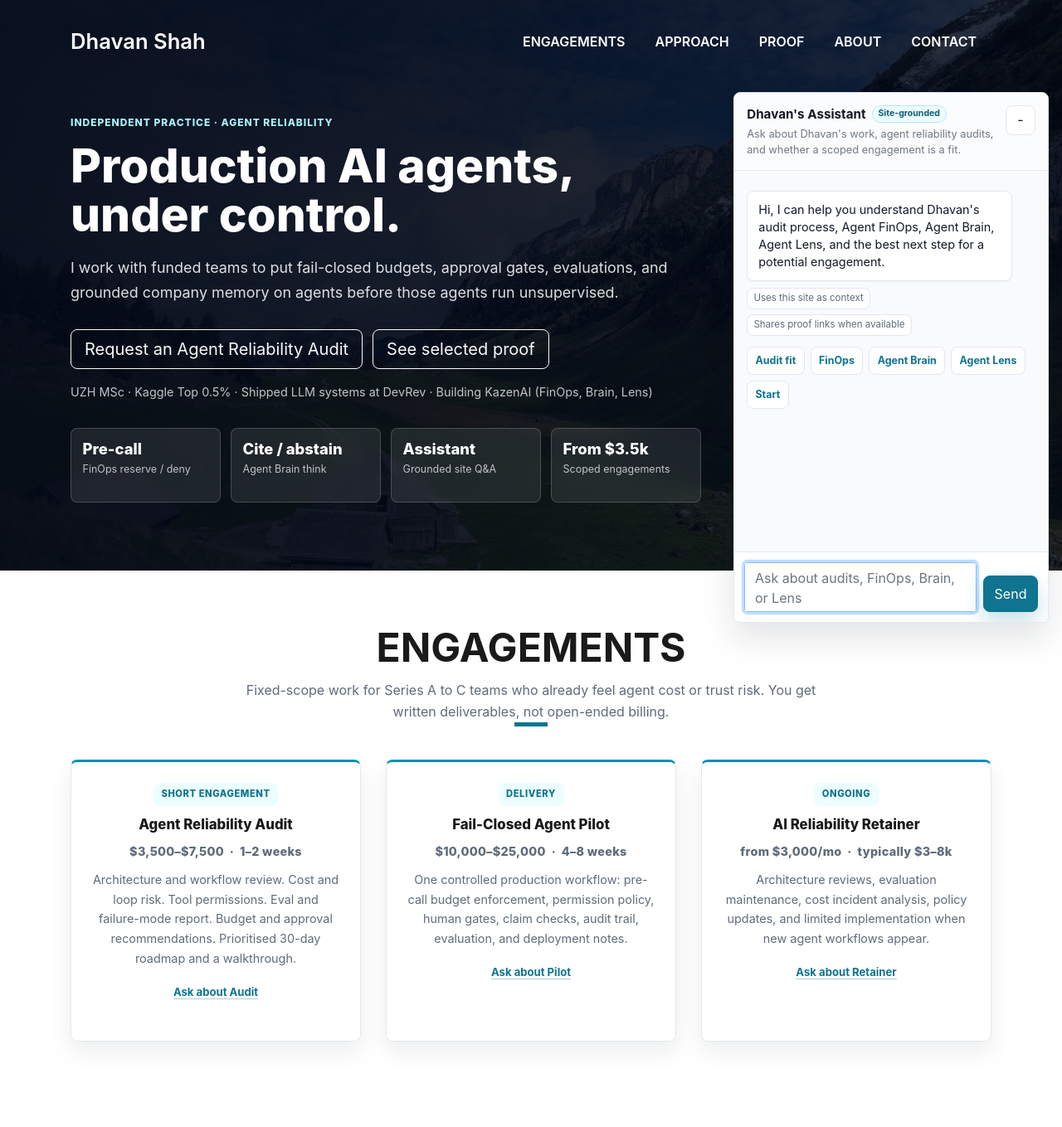
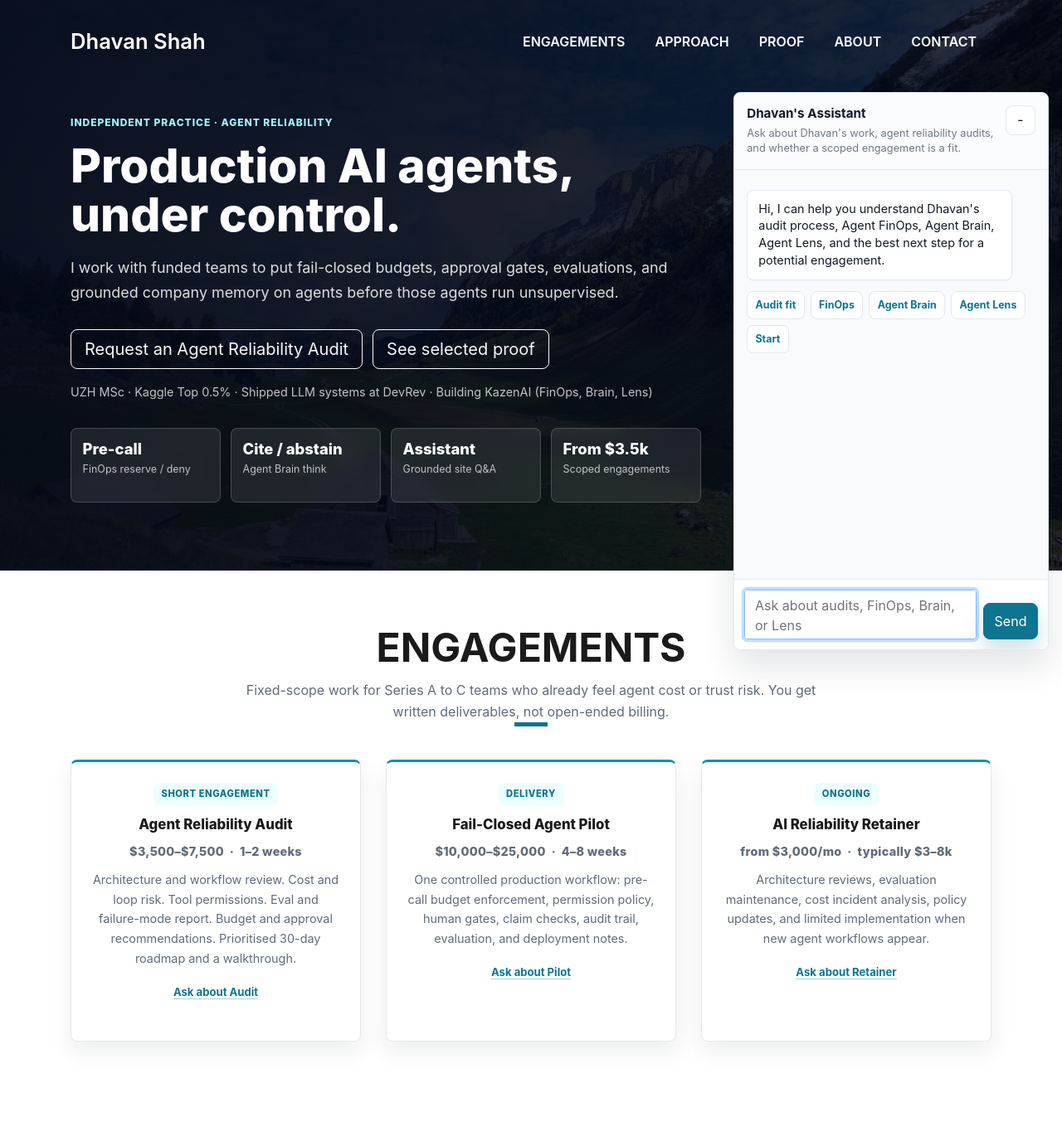
Before and after one commit to Dhavan-Shah/Dhavan-Shah.github.io, a PHP site: page / in a window 1280 px wide. Shown: the top 1359 px of the page at 83% size. Run offline with PHP 8.4, Linux system fonts and the light colour scheme.

Commit message:
Chatbot fix

```diff
--- a/assets/css/style.css
+++ b/assets/css/style.css
@@ -2352,7 +2352,7 @@ body.case-studies-page ol {
   position: fixed;
   top: var(--chatbot-top);
   right: 16px;
-  height: min(640px, calc(100vh - var(--chatbot-top) - 16px));
+  height: calc(100vh - var(--chatbot-top) - 16px);
   max-height: calc(100vh - var(--chatbot-top) - 16px);
   z-index: 1030;
   display: flex;
@@ -2376,31 +2376,12 @@ body.case-studies-page ol {
   flex: 1 1 auto;
 }
 
-.trust-home .chatbot-title-row {
-  display: flex;
-  align-items: center;
-  gap: 0.45rem;
-  min-width: 0;
-}
-
 .trust-home .chatbot-title {
   margin: 0;
   color: var(--trust-ink);
   font-size: 0.95rem;
   font-weight: 700;
   line-height: 1.25;
-}
-
-.trust-home .chatbot-status-pill {
-  flex: 0 0 auto;
-  padding: 0.18rem 0.42rem;
-  border: 1px solid #bae6fd;
-  border-radius: 999px;
-  background: #ecfeff;
-  color: var(--trust-accent);
-  font-size: 0.66rem;
-  font-weight: 700;
-  line-height: 1.2;
 }
 
 .trust-home .chatbot-min-label {
@@ -2500,26 +2481,6 @@ body.case-studies-page ol {
   color: var(--trust-red);
   background: #fff1f2;
   border: 1px solid #fecdd3;
-}
-
-.trust-home .chatbot-context-note {
-  display: flex;
-  flex-wrap: wrap;
-  gap: 0.35rem;
-  margin-top: 0.5rem;
-  color: var(--trust-muted);
-  font-size: 0.72rem;
-  line-height: 1.35;
-}
-
-.trust-home .chatbot-context-note span {
-  display: inline-flex;
-  align-items: center;
-  min-height: 26px;
-  padding: 0.22rem 0.45rem;
-  border: 1px solid var(--trust-line);
-  border-radius: var(--trust-radius);
-  background: #ffffff;
 }
 
 .trust-home .chatbot-prompt-chips {
@@ -2677,8 +2638,7 @@ body.case-studies-page ol {
 .trust-home .chatbot-sidebar.is-minimized .chatbot-messages,
 .trust-home .chatbot-sidebar.is-minimized .chatbot-input,
 .trust-home .chatbot-sidebar.is-minimized .chatbot-subtitle,
-.trust-home .chatbot-sidebar.is-minimized .chatbot-title,
-.trust-home .chatbot-sidebar.is-minimized .chatbot-title-row {
+.trust-home .chatbot-sidebar.is-minimized .chatbot-title {
   display: none;
 }
 
@@ -2834,7 +2794,7 @@ body.case-studies-page ol {
     top: auto;
     bottom: 12px;
     width: auto;
-    height: min(66vh, 560px);
+    height: calc(100vh - 96px);
     max-height: calc(100vh - 96px);
   }
 
--- a/index.html
+++ b/index.html
@@ -20,7 +20,7 @@
   <link href="assets/vendor/ionicons/css/ionicons.min.css" rel="stylesheet">
   <link href="assets/vendor/owl.carousel/assets/owl.carousel.min.css" rel="stylesheet">
   <link href="assets/vendor/venobox/venobox.css" rel="stylesheet">
-  <link href="assets/css/style.css?v=20260722e" rel="stylesheet">
+  <link href="assets/css/style.css?v=20260722g" rel="stylesheet">
 </head>
 
 <body id="page-top" class="trust-home practice-home">
@@ -65,10 +65,7 @@
   <aside class="chatbot-sidebar is-minimized" aria-label="Dhavan's Assistant">
     <div class="chatbot-header">
       <div class="chatbot-header-text">
-        <div class="chatbot-title-row">
-          <p class="chatbot-title">Dhavan's Assistant</p>
-          <span class="chatbot-status-pill">Site-grounded</span>
-        </div>
+        <p class="chatbot-title">Dhavan's Assistant</p>
         <p class="chatbot-min-label">Dhavan's Assistant</p>
         <p class="chatbot-subtitle">Ask about Dhavan's work, agent reliability audits, and whether a scoped engagement is a fit.</p>
       </div>
@@ -82,10 +79,6 @@
       <div class="chatbot-messages-spacer"></div>
       <div class="chatbot-msg assistant">
         <div class="chatbot-bubble assistant">Hi, I can help you understand Dhavan's audit process, Agent FinOps, Agent Brain, Agent Lens, and the best next step for a potential engagement.</div>
-        <div class="chatbot-context-note" aria-label="Assistant context">
-          <span>Uses this site as context</span>
-          <span>Shares proof links when available</span>
-        </div>
       </div>
       <div class="chatbot-prompt-chips" aria-label="Suggested questions">
         <button type="button" class="chatbot-prompt" data-prompt="What is included in an Agent Reliability Audit, and when is it a good fit?">Audit fit</button>
--- a/portfolio-details.html
+++ b/portfolio-details.html
@@ -15,7 +15,7 @@
   <link href="assets/vendor/bootstrap/css/bootstrap.min.css" rel="stylesheet">
   <link href="assets/vendor/font-awesome/css/font-awesome.min.css" rel="stylesheet">
   <link href="assets/vendor/ionicons/css/ionicons.min.css" rel="stylesheet">
-  <link href="assets/css/style.css?v=20260722f" rel="stylesheet">
+  <link href="assets/css/style.css?v=20260722g" rel="stylesheet">
 </head>
 
 <body id="page-top" class="case-studies-page project-detail-page">
--- a/project-agentic-kaggle.html
+++ b/project-agentic-kaggle.html
@@ -10,7 +10,7 @@
   <link href="assets/img/favicon.png" rel="icon">
   <link href="assets/vendor/bootstrap/css/bootstrap.min.css" rel="stylesheet">
   <link href="assets/vendor/font-awesome/css/font-awesome.min.css" rel="stylesheet">
-  <link href="assets/css/style.css?v=20260722f" rel="stylesheet">
+  <link href="assets/css/style.css?v=20260722g" rel="stylesheet">
 </head>
 
 <body id="page-top" class="project-detail-page">
--- a/project-kazenai-agent-brain.html
+++ b/project-kazenai-agent-brain.html
@@ -11,7 +11,7 @@
   <link href="assets/img/favicon.png" rel="icon">
   <link href="assets/vendor/bootstrap/css/bootstrap.min.css" rel="stylesheet">
   <link href="assets/vendor/font-awesome/css/font-awesome.min.css" rel="stylesheet">
-  <link href="assets/css/style.css?v=20260722f" rel="stylesheet">
+  <link href="assets/css/style.css?v=20260722g" rel="stylesheet">
 </head>
 
 <body id="page-top" class="project-detail-page">
--- a/project-kazenai-agent-finops.html
+++ b/project-kazenai-agent-finops.html
@@ -11,7 +11,7 @@
   <link href="assets/img/favicon.png" rel="icon">
   <link href="assets/vendor/bootstrap/css/bootstrap.min.css" rel="stylesheet">
   <link href="assets/vendor/font-awesome/css/font-awesome.min.css" rel="stylesheet">
-  <link href="assets/css/style.css?v=20260722f" rel="stylesheet">
+  <link href="assets/css/style.css?v=20260722g" rel="stylesheet">
 </head>
 
 <body id="page-top" class="project-detail-page">
--- a/project-kazenai-agent-lens.html
+++ b/project-kazenai-agent-lens.html
@@ -11,7 +11,7 @@
   <link href="assets/img/favicon.png" rel="icon">
   <link href="assets/vendor/bootstrap/css/bootstrap.min.css" rel="stylesheet">
   <link href="assets/vendor/font-awesome/css/font-awesome.min.css" rel="stylesheet">
-  <link href="assets/css/style.css?v=20260722f" rel="stylesheet">
+  <link href="assets/css/style.css?v=20260722g" rel="stylesheet">
 </head>
 
 <body id="page-top" class="project-detail-page">
--- a/project-kazenai-agent-orchestration-platform.html
+++ b/project-kazenai-agent-orchestration-platform.html
@@ -10,7 +10,7 @@
   <link href="assets/img/favicon.png" rel="icon">
   <link href="assets/vendor/bootstrap/css/bootstrap.min.css" rel="stylesheet">
   <link href="assets/vendor/font-awesome/css/font-awesome.min.css" rel="stylesheet">
-  <link href="assets/css/style.css?v=20260722f" rel="stylesheet">
+  <link href="assets/css/style.css?v=20260722g" rel="stylesheet">
 </head>
 
 <body id="page-top" class="project-detail-page">
--- a/project-kazenai-orchestrator-vscode.html
+++ b/project-kazenai-orchestrator-vscode.html
@@ -10,7 +10,7 @@
   <link href="assets/img/favicon.png" rel="icon">
   <link href="assets/vendor/bootstrap/css/bootstrap.min.css" rel="stylesheet">
   <link href="assets/vendor/font-awesome/css/font-awesome.min.css" rel="stylesheet">
-  <link href="assets/css/style.css?v=20260722f" rel="stylesheet">
+  <link href="assets/css/style.css?v=20260722g" rel="stylesheet">
 </head>
 
 <body id="page-top" class="project-detail-page">
--- a/project-personal-career-ops.html
+++ b/project-personal-career-ops.html
@@ -10,7 +10,7 @@
   <link href="assets/img/favicon.png" rel="icon">
   <link href="assets/vendor/bootstrap/css/bootstrap.min.css" rel="stylesheet">
   <link href="assets/vendor/font-awesome/css/font-awesome.min.css" rel="stylesheet">
-  <link href="assets/css/style.css?v=20260722f" rel="stylesheet">
+  <link href="assets/css/style.css?v=20260722g" rel="stylesheet">
 </head>
 
 <body id="page-top" class="project-detail-page">
--- a/project-rag-llm-systems.html
+++ b/project-rag-llm-systems.html
@@ -10,7 +10,7 @@
   <link href="assets/img/favicon.png" rel="icon">
   <link href="assets/vendor/bootstrap/css/bootstrap.min.css" rel="stylesheet">
   <link href="assets/vendor/font-awesome/css/font-awesome.min.css" rel="stylesheet">
-  <link href="assets/css/style.css?v=20260722f" rel="stylesheet">
+  <link href="assets/css/style.css?v=20260722g" rel="stylesheet">
 </head>
 
 <body id="page-top" class="project-detail-page">
--- a/project-visual-outliers.html
+++ b/project-visual-outliers.html
@@ -10,7 +10,7 @@
   <link href="assets/img/favicon.png" rel="icon">
   <link href="assets/vendor/bootstrap/css/bootstrap.min.css" rel="stylesheet">
   <link href="assets/vendor/font-awesome/css/font-awesome.min.css" rel="stylesheet">
-  <link href="assets/css/style.css?v=20260722f" rel="stylesheet">
+  <link href="assets/css/style.css?v=20260722g" rel="stylesheet">
 </head>
 
 <body id="page-top" class="project-detail-page">
--- a/project-visual-understanding-on-rnn-based-high-dimensional-time-series-forecasting.html
+++ b/project-visual-understanding-on-rnn-based-high-dimensional-time-series-forecasting.html
@@ -10,7 +10,7 @@
   <link href="assets/img/favicon.png" rel="icon">
   <link href="assets/vendor/bootstrap/css/bootstrap.min.css" rel="stylesheet">
   <link href="assets/vendor/font-awesome/css/font-awesome.min.css" rel="stylesheet">
-  <link href="assets/css/style.css?v=20260722f" rel="stylesheet">
+  <link href="assets/css/style.css?v=20260722g" rel="stylesheet">
 </head>
 
 <body id="page-top" class="project-detail-page">
--- a/projects.html
+++ b/projects.html
@@ -17,7 +17,7 @@
   <link href="assets/vendor/ionicons/css/ionicons.min.css" rel="stylesheet">
   <link href="assets/vendor/owl.carousel/assets/owl.carousel.min.css" rel="stylesheet">
   <link href="assets/vendor/venobox/venobox.css" rel="stylesheet">
-  <link href="assets/css/style.css?v=20260722c" rel="stylesheet">
+  <link href="assets/css/style.css?v=20260722g" rel="stylesheet">
 
   <style>
     /* Nav: brand + links on one baseline inside the container */
```
